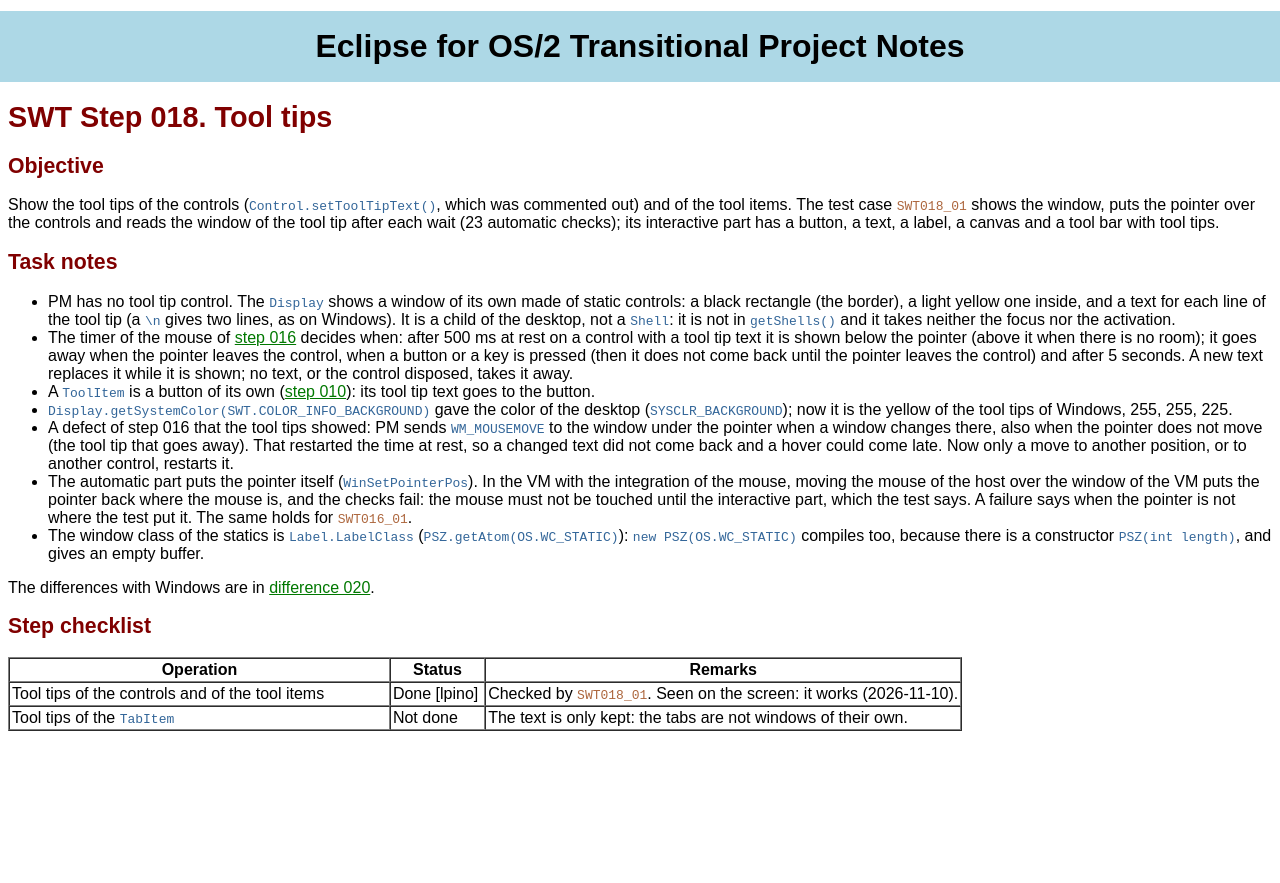
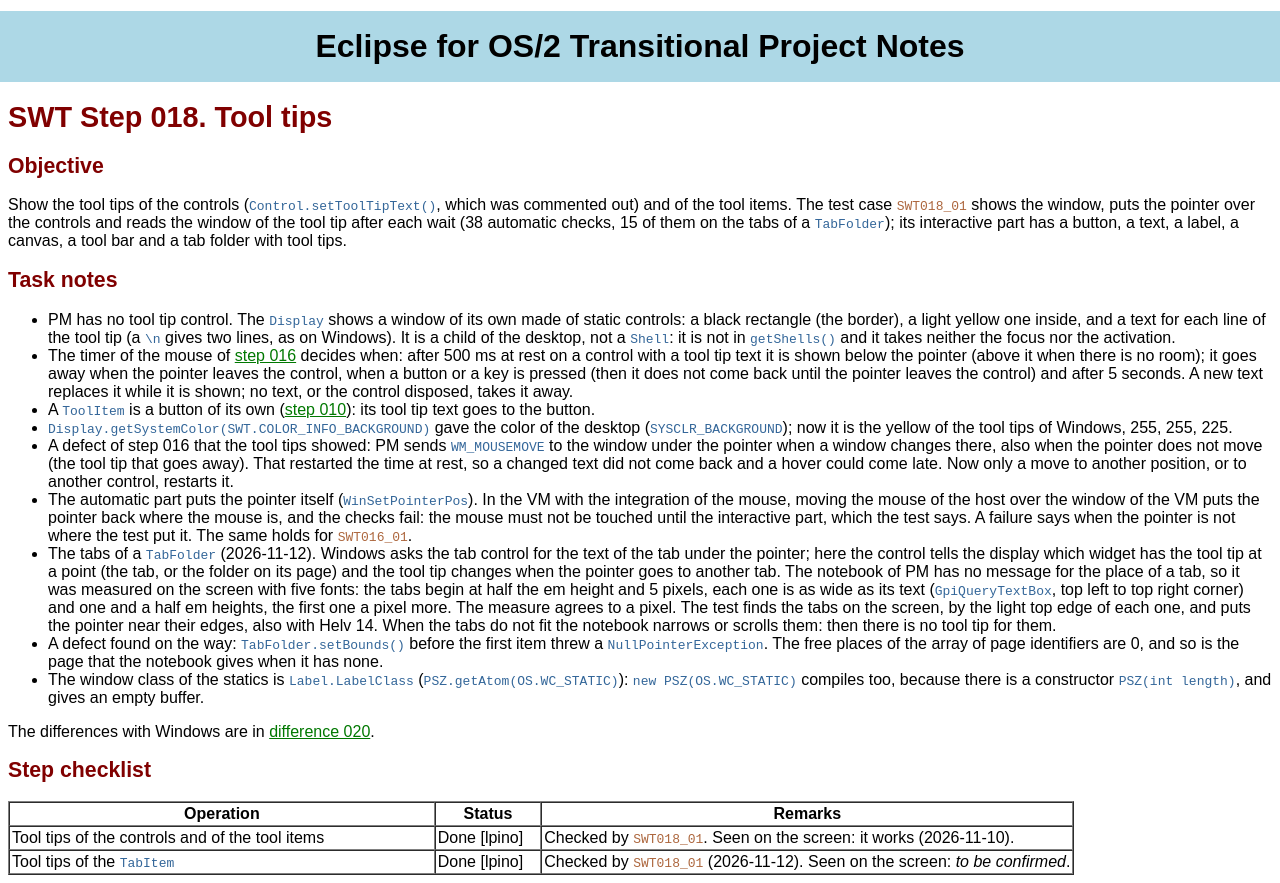
Before and after one commit to lenpino/eclipseos2, a plain HTML site: page doc/swt018.html in a window 1280 px wide. Before the commit the page ends 800 px from the top, so only its background shows below. Drawn offline with Linux system fonts and the light colour scheme.

Commit message:
Docs: tool tips of the tab items; step 020 seen on the screen
Co-Authored-By: Claude Opus 5.5 <noreply@anthropic.com>

```diff
--- a/doc/swt018.html
+++ b/doc/swt018.html
@@ -19,9 +19,10 @@ href="eclipseos2-xxe.css"
     <p>Show the tool tips of the controls (<code>Control.setToolTipText()</code>,
     which was commented out) and of the tool items. The test case
     <kbd>SWT018_01</kbd> shows the window, puts the pointer over the controls
-    and reads the window of the tool tip after each wait (23 automatic checks);
-    its interactive part has a button, a text, a label, a canvas and a tool bar
-    with tool tips.</p>
+    and reads the window of the tool tip after each wait (38 automatic checks,
+    15 of them on the tabs of a <code>TabFolder</code>); its interactive part
+    has a button, a text, a label, a canvas, a tool bar and a tab folder with
+    tool tips.</p>
 
     <h2>Task notes</h2>
 
@@ -65,6 +66,25 @@ href="eclipseos2-xxe.css"
       says when the pointer is not where the test put it. The same holds for
       <kbd>SWT016_01</kbd>.</li>
 
+      <li>The tabs of a <code>TabFolder</code> (2026-11-12). Windows asks the
+      tab control for the text of the tab under the pointer; here the control
+      tells the display which widget has the tool tip at a point (the tab, or
+      the folder on its page) and the tool tip changes when the pointer goes to
+      another tab. The notebook of PM has no message for the place of a tab, so
+      it was measured on the screen with five fonts: the tabs begin at half the
+      em height and 5 pixels, each one is as wide as its text
+      (<code>GpiQueryTextBox</code>, top left to top right corner) and one and
+      a half em heights, the first one a pixel more. The measure agrees to a
+      pixel. The test finds the tabs on the screen, by the light top edge of
+      each one, and puts the pointer near their edges, also with Helv 14. When
+      the tabs do not fit the notebook narrows or scrolls them: then there is no
+      tool tip for them.</li>
+
+      <li>A defect found on the way: <code>TabFolder.setBounds()</code> before
+      the first item threw a <code>NullPointerException</code>. The free places
+      of the array of page identifiers are 0, and so is the page that the
+      notebook gives when it has none.</li>
+
       <li>The window class of the statics is <code>Label.LabelClass</code>
       (<code>PSZ.getAtom(OS.WC_STATIC)</code>): <code>new
       PSZ(OS.WC_STATIC)</code> compiles too, because there is a constructor
@@ -105,9 +125,10 @@ href="eclipseos2-xxe.css"
       <tr>
         <td>Tool tips of the <code>TabItem</code></td>
 
-        <td>Not done</td>
+        <td>Done [lpino]</td>
 
-        <td>The text is only kept: the tabs are not windows of their own.</td>
+        <td>Checked by <kbd>SWT018_01</kbd> (2026-11-12). Seen on the screen:
+        <em>to be confirmed</em>.</td>
       </tr>
     </table>
   </body>
```
Also changed, not shown: doc/diff.html (+4 -2 lines), doc/lessons.html (+7 -0 lines), doc/swt020.html (+3 -2 lines), doc/whatsnew.html (+11 -1 lines).
